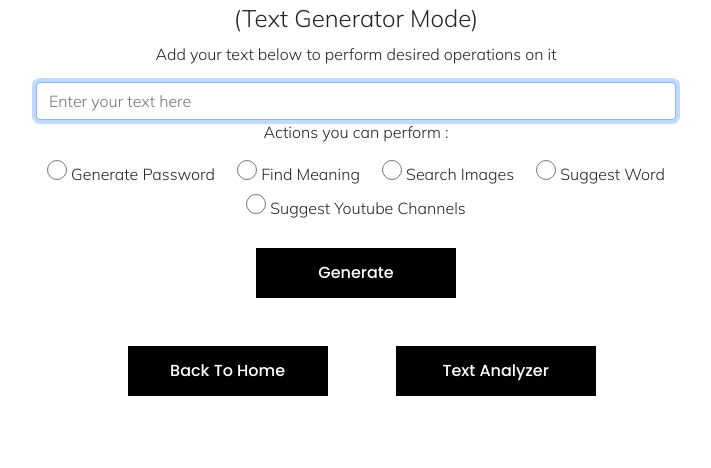
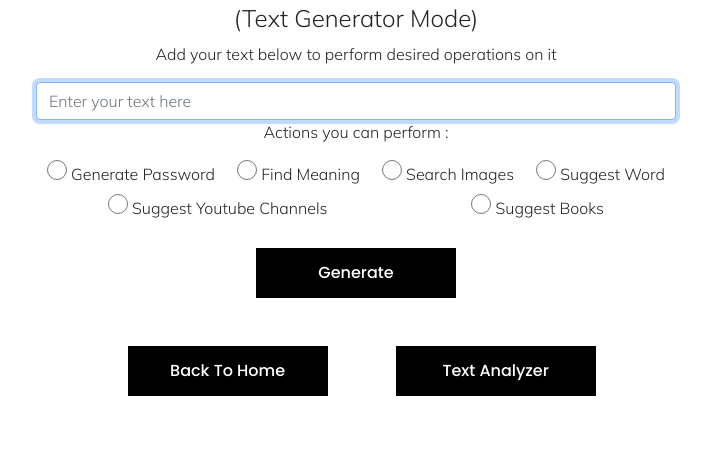
Before and after one commit to rockingrohit9639/TextAnalyzer, a Django app: page /index2 in a window 1280 px wide. Shown: the part 228-696 px from the top of the page, without its empty margins (284-995 px from the left). Run offline with Django 3.2, Linux system fonts and the light colour scheme; some libraries are stand-ins or nearby versions.

Commit message:
Update index2.html

```diff
--- a/templates/index2.html
+++ b/templates/index2.html
@@ -40,6 +40,10 @@
             <input class="form-input" type="radio" value="suggest_youtube" id="suggest_youtube" name="option" />
             <label class="form-label" for="suggest_youtube">Suggest Youtube Channels</label>
         </div>
+        <div class="buttons">
+            <input class="form-input" type="radio" value="suggest_books" id="suggest_books" name="option" />
+            <label class="form-label" for="suggest_books">Suggest Books</label>
+        </div>
     </div>
     <button type="submit">Generate</button>
 </form>
```
